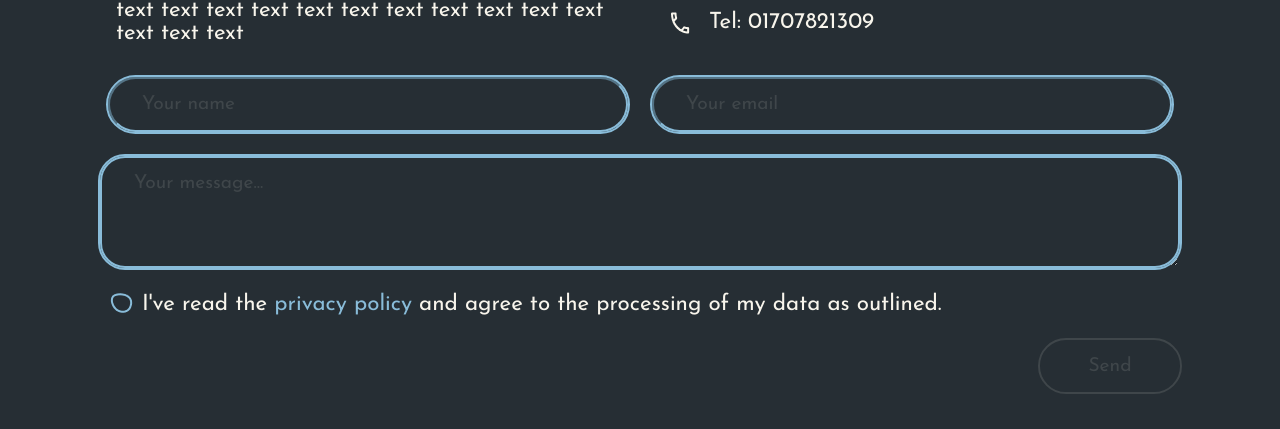
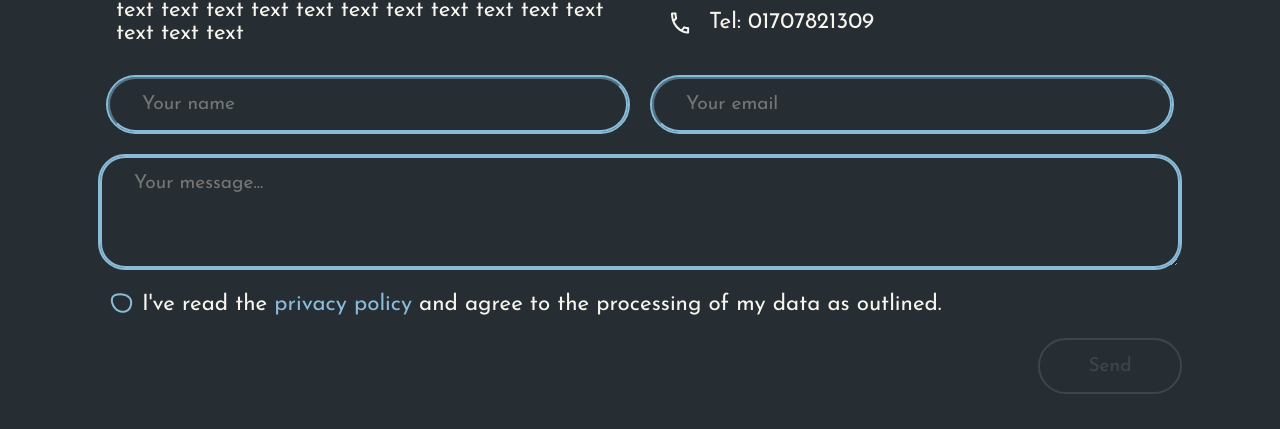
Before and after one commit to Rudibert-Code/portfolio.2, an Angular app: page / in a window 1280 px wide. Shown: the part 3411-3840 px from the top of the page. Built offline with nearby package versions, Linux system fonts and the light colour scheme.

Commit message:
added send email

```diff
--- a/src/app/component/contact-me/contact-me.html
+++ b/src/app/component/contact-me/contact-me.html
@@ -23,18 +23,16 @@
         </div>
     </div>
     <p class="color_primary only_mobile">Let us work together!</p>
-    <div class="input">
+    <form class="input" action="mailto:bjoernsagmeisterdev@gmail.com" method="post" enctype="text/plain" id="form">
         <div class="input_base">
             <div class="input" id="contact_name">
-                <!--<p class="only_desktop">Your name</p>-->
-                <input (click)="clearInput('input-name')" (keyup)="checkInputState('input-name')" class="input_area" type="text" value="Your name" id="input-name">
+                <input (keyup)="checkInputState('input-name')" class="input_area" type="text" placeholder="Your name" name="name" value="" id="input-name">
             </div>
             <div class="input" id="contact_email">
-                <!--<p class="only_desktop">Your email</p>-->
-                <input (click)="clearInput('input-email')" (keyup)="checkInputState('input-email')" class="input_area" type="text" value="Your email" id="input-email">
+                <input (keyup)="checkInputState('input-email')" class="input_area" type="text" placeholder="Your email" value="" id="input-email">
             </div>
         </div>
-        <textarea  (click)="clearInput('input-text')" (keyup)="checkInputState('input-text')" class="input_area" [style.border-radius.px]="25" type="text" rows="4" id="input-text">Your message...</textarea>
+        <textarea (keyup)="checkInputState('input-text')" class="input_area" [style.border-radius.px]="25" type="text" name="message" placeholder="Your message..." rows="4" id="input-text"></textarea>
         <div class="policy">
             <div (click)="checkbox('clicked')" class="btn checkbox" id="checkbox"></div>
             <p class="visible_normal">I've read the <a class="color_primary visible_normal">privacy policy</a> and agree to the processing of my data as outlined.</p>
@@ -48,5 +46,5 @@
                 <path d="M9.10138 4.58504L2.18916 10.8881C1.80741 11.2362 1.22333 11.2362 0.841574 10.8881L0.325962 10.4179C-0.108978 10.0213 -0.108978 9.33665 0.325962 8.94005L9.84183 0.262848C10.2236 -0.0852585 10.8077 -0.0852585 11.1894 0.262848L20.7053 8.94005C21.1402 9.33665 21.1402 10.0213 20.7053 10.4179L20.1897 10.8881C19.8079 11.2362 19.2238 11.2362 18.8421 10.8881L11.9299 4.58504L11.9299 48.6484C11.9299 49.2007 11.4822 49.6484 10.9299 49.6484H10.1014C9.54909 49.6484 9.10138 49.2007 9.10138 48.6484L9.10138 4.58504Z" fill="#89BCD9"/>
             </svg>
         </a>
-    </div>
+    </form>
 </section>
--- a/src/app/component/contact-me/contact-me.ts
+++ b/src/app/component/contact-me/contact-me.ts
@@ -25,7 +25,8 @@ export class ContactMe {
 
   sendEmail(){
     if (this.newUser[0].name && this.newUser[0].email && this.newUser[0].message && this.newUser[0].checkbox) {
-      console.log(this.newUser[0].name, this.newUser[0].email, this.newUser[0].message)
+      let form = document.getElementById('form') as HTMLFormElement;
+      form.submit();
     } else{
       this.markIncompletion();
     }
@@ -125,9 +126,4 @@ export class ContactMe {
 
     this.checkFormCompletion()
   }
-
-  clearInput(ID:string){
-    let targetInputArea = document.getElementById(ID) as HTMLInputElement;
-    targetInputArea.value = "";
-  }
 }
```
